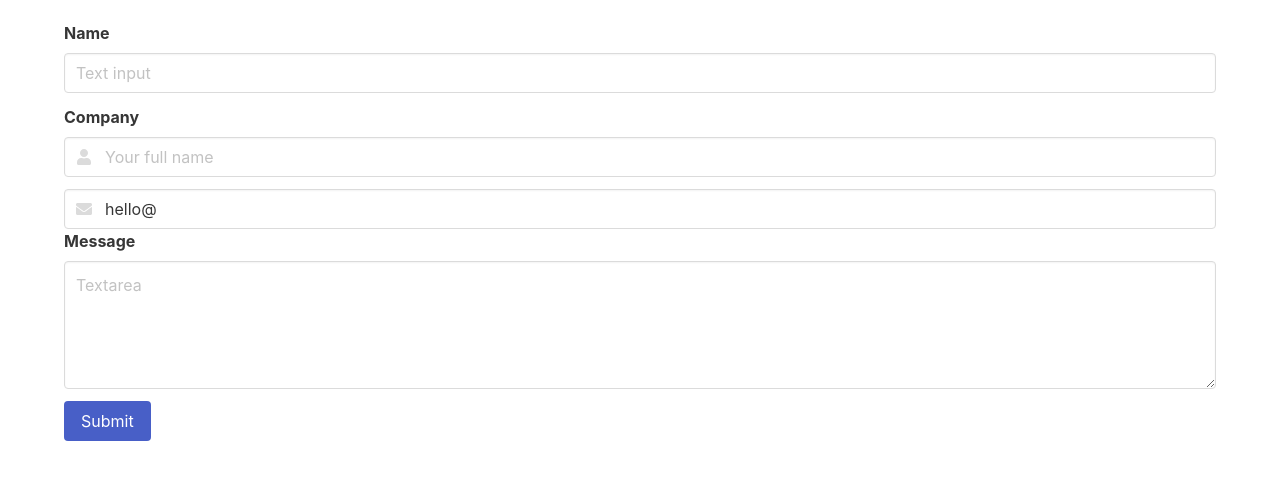
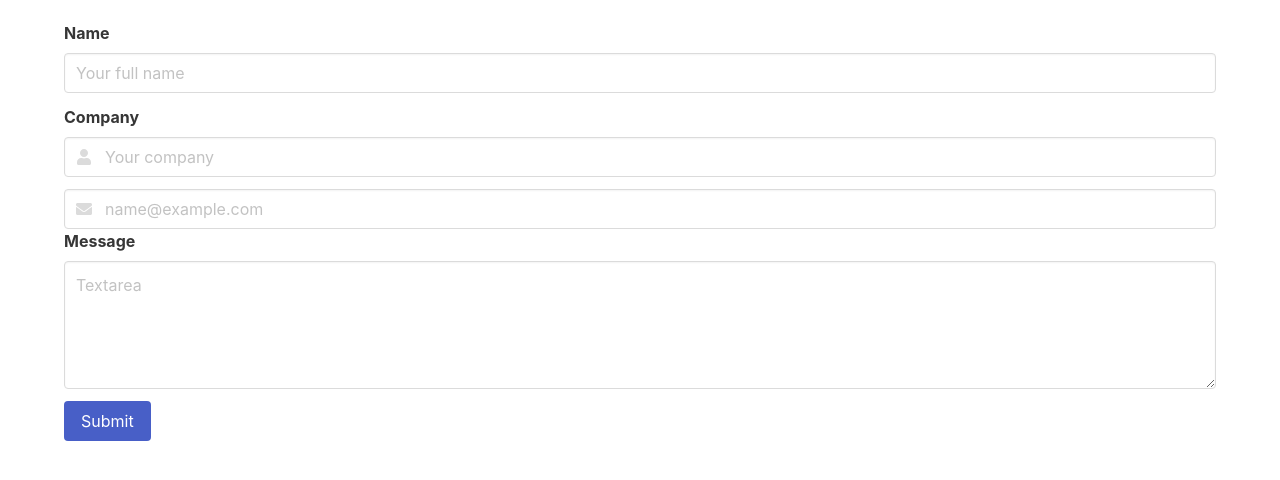
Before and after one commit to DerekCrosson/netlify-static-html-test, a plain HTML site: page index.html in a window 1280 px wide. Shown: the part 116-596 px from the top of the page. Drawn offline with nearby package versions, Linux system fonts and the light colour scheme.

Commit message:
Update index.html

```diff
--- a/index.html
+++ b/index.html
@@ -20,20 +20,20 @@
         <div class="field">
           <label class="label">Name</label>
           <div class="control">
-            <input class="input" type="text" placeholder="Text input">
+            <input class="input" type="text" placeholder="Your full name">
           </div>
         </div>
         <div class="field">
           <label class="label">Company</label>
           <div class="control has-icons-left">
-            <input class="input" type="text" placeholder="Your full name">
+            <input class="input" type="text" placeholder="Your company">
             <span class="icon is-small is-left">
             <i class="fas fa-user"></i>
           </span>
           </div>
         </div>
         <div class="control has-icons-left">
-          <input class="input" type="email" placeholder="Your email" value="hello@">
+          <input class="input" type="email" placeholder="name@example.com">
           <span class="icon is-small is-left">
             <i class="fas fa-envelope"></i>
           </span>
```
